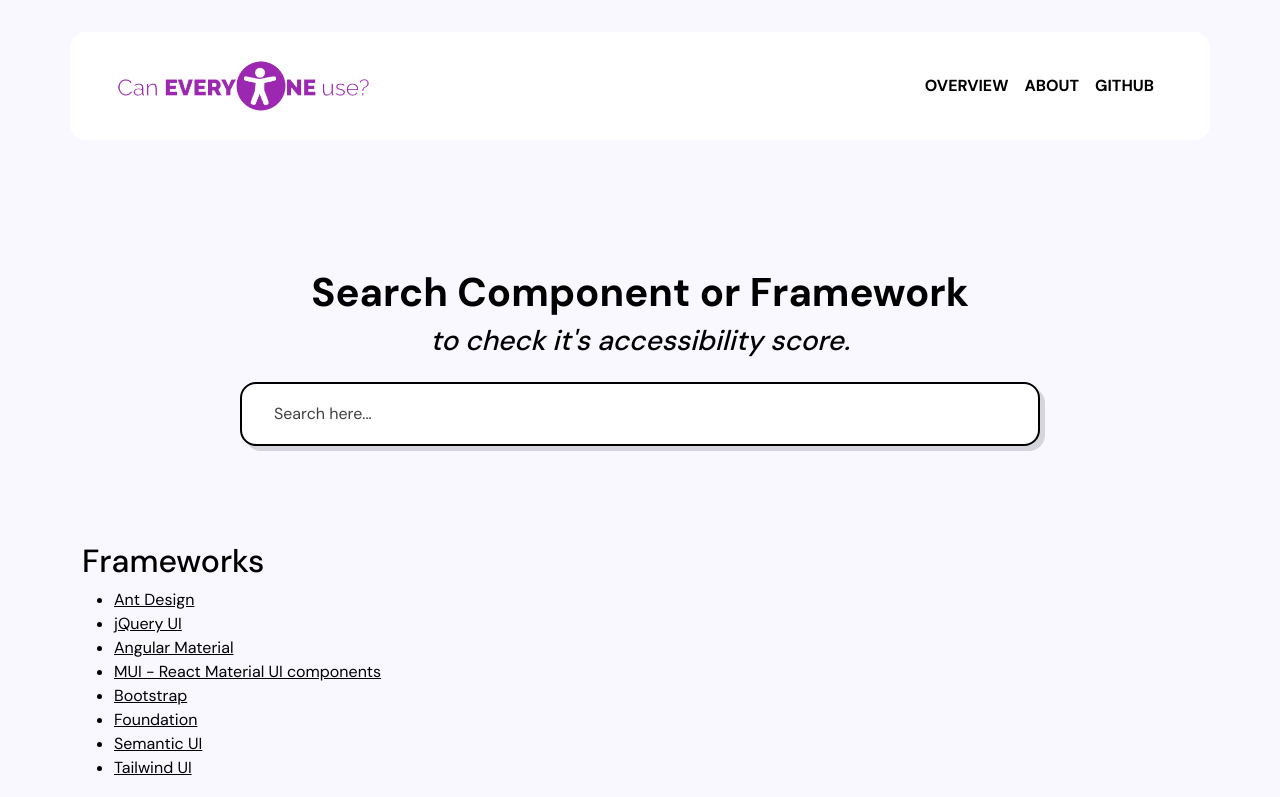
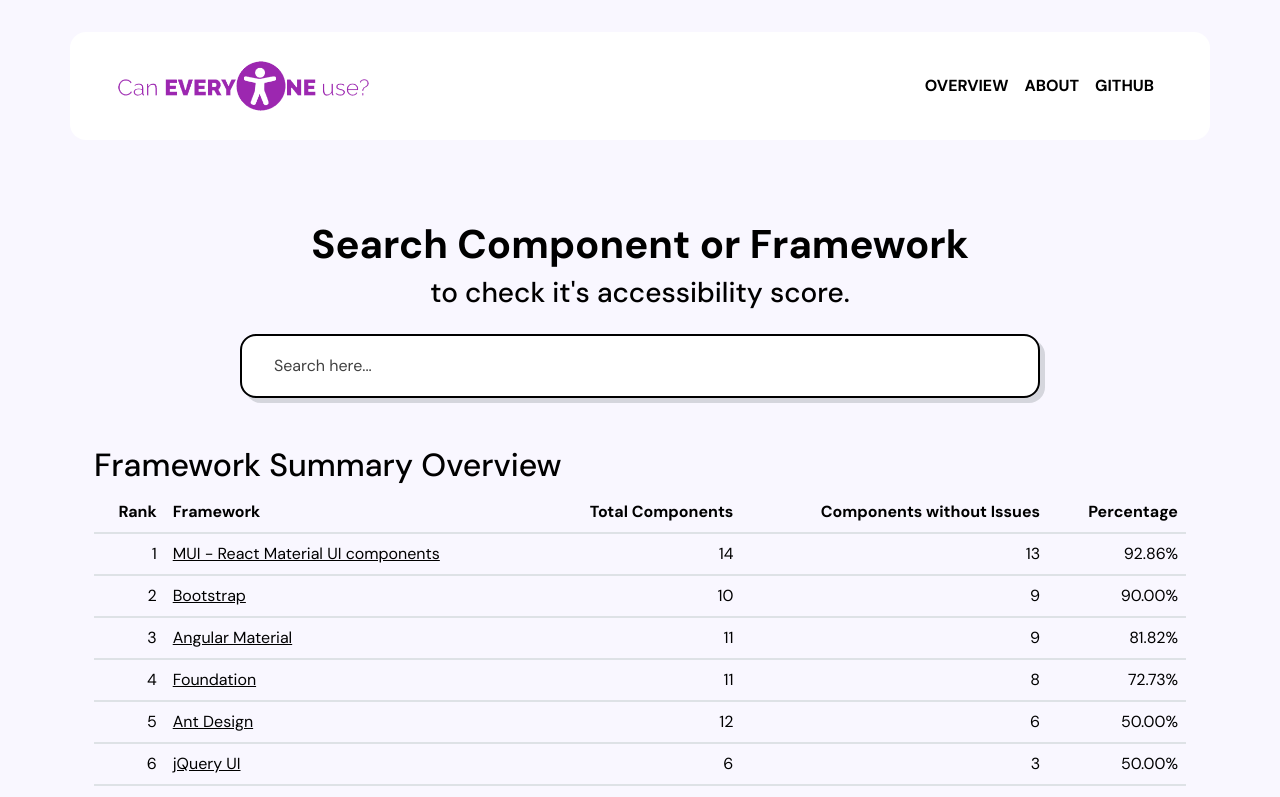
Before and after one commit to caneveryoneusetemp/caneveryoneuse_tool, a React (Create React App) app: page / in a window 1280 px wide. Shown: the top 797 px of the page. Built offline with nearby package versions, Linux system fonts and the light colour scheme.

Commit message:
Creates overview summary table and adds it to home page

```diff
--- /dev/null
+++ b/src/partials/framework-overview-summary.jsx
@@ -0,0 +1,85 @@
+import React from 'react';
+import { Link } from "react-router-dom";
+import frameworkData from '../json';
+
+const calculateIssuesForFramework = (framework) => {
+  let zeroIssuesCount = 0;
+
+  framework.components.forEach(component => {
+    let totalIssues = 0;
+
+    if (component.Axe) {
+      totalIssues += parseInt(component.Axe.total_issues, 10);
+    }
+
+    if (component.manual_testing && Array.isArray(component.manual_testing.errors)) {
+      totalIssues += component.manual_testing.errors.length;
+    }
+
+    if (totalIssues === 0) {
+      zeroIssuesCount += 1;
+    }
+  });
+
+  return {
+    totalComponents: framework.components.length,
+    zeroIssuesCount,
+    percentageOfZeroIssues: (zeroIssuesCount / framework.components.length) * 100,
+  };
+};
+
+const FrameworkOverviewSummary = () => {
+  let frameworkSummaries = frameworkData.map(framework => ({
+    name: framework.name,
+    slug: framework.slug,
+    ...calculateIssuesForFramework(framework),
+  }));
+
+  // Sort by percentage of zero issues in descending order
+  frameworkSummaries.sort((a, b) => b.percentageOfZeroIssues - a.percentageOfZeroIssues);
+
+  // Add ranks based on sorted positions
+  frameworkSummaries.forEach((framework, index) => {
+    framework.rank = index + 1;
+  });
+
+  const columnStyleText = {
+    //width: `${100 / (frameworkData.length + 1)}%`,
+    textAlign: 'left',
+  };
+
+  const columnStyleNumber = {
+    //width: `${100 / (frameworkData.length + 1)}%`,
+    textAlign: 'right',
+  };
+
+  return (
+    <div className="container">
+      <h2>Framework Summary Overview</h2>
+      <table className="table">
+        <thead>
+          <tr>
+            <th style={columnStyleNumber}>Rank</th>
+            <th style={columnStyleText}>Framework</th>
+            <th style={columnStyleNumber}>Total Components</th>
+            <th style={columnStyleNumber}>Components without Issues</th>
+            <th style={columnStyleNumber}>Percentage</th>
+          </tr>
+        </thead>
+        <tbody>
+          {frameworkSummaries.map((framework, index) => (
+            <tr key={index}>
+              <td style={columnStyleNumber}>{framework.rank}</td>
+              <td style={columnStyleText}><Link to={`/${framework.slug}`} className="text-dark">{framework.name}</Link></td>
+              <td style={columnStyleNumber}>{framework.totalComponents}</td>
+              <td style={columnStyleNumber}>{framework.zeroIssuesCount}</td>
+              <td style={columnStyleNumber}>{framework.percentageOfZeroIssues.toFixed(2)}%</td>
+            </tr>
+          ))}
+        </tbody>
+      </table>
+    </div>
+  );
+};
+
+export default FrameworkOverviewSummary;
--- a/src/partials/frameworks.jsx
+++ b/src/partials/frameworks.jsx
@@ -1,35 +1,11 @@
 import React from 'react';
-import frameworkData from '../json';
-// import SingleFramework from './single-framework';
-import { Link } from "react-router-dom";
+import FrameworkOverviewSummary from './framework-overview-summary';
 
 const Frameworks = () => {
 
     return(
         <div className="container">
-
-            <div className="row">
-                    <div className="col-12 mt-5">
-                        <h2>Frameworks</h2>
-
-                        { frameworkData &&
-                            <ul className="frameworks-list">
-                                {frameworkData.map( (framework, i) => {
-                                    return (
-                                        <li key={i}>
-                                            <Link to={`/${framework.slug}`} className="text-dark">{framework.name}</Link>
-                                        </li>
-                                    );
-                                })}
-                            </ul>
-                        }
-                    </div>
-                </div>
-
-            {/* { selectedFramework && Object.keys(selectedFramework).length !== 0 &&
-                <SingleFramework framework={selectedFramework} onSelect={(data) => handleFrameworkSelect(data)} />
-            } */}
-
+            <FrameworkOverviewSummary />
         </div>
     );
 
--- a/src/partials/search.jsx
+++ b/src/partials/search.jsx
@@ -23,8 +23,8 @@
             <div className="container">
                 <div className="row">
                     <div className="col-12">
-                        <form class="d-flex flex-column text-center pt-5">
-                            <label htmlFor="search_q" className="form-label h3 mb-4"><h1 style={style.h1} className="mb-2">Search Component or Framework</h1><em>to check it's accessibility score.</em></label>
+                        <form class="d-flex flex-column text-center">
+                            <label htmlFor="search_q" className="form-label h3 mb-4"><h1 style={style.h1} className="mb-2">Search Component or Framework</h1>to check it's accessibility score.</label>
                             <input style={style.input} type="text" className="form-control border-dark rounded-4 bg-white" id="search_q" placeholder="Search here..." value={searchq} onChange={(e) => setSearchq(e.target.value)} />
                         </form>
                     </div>
```
